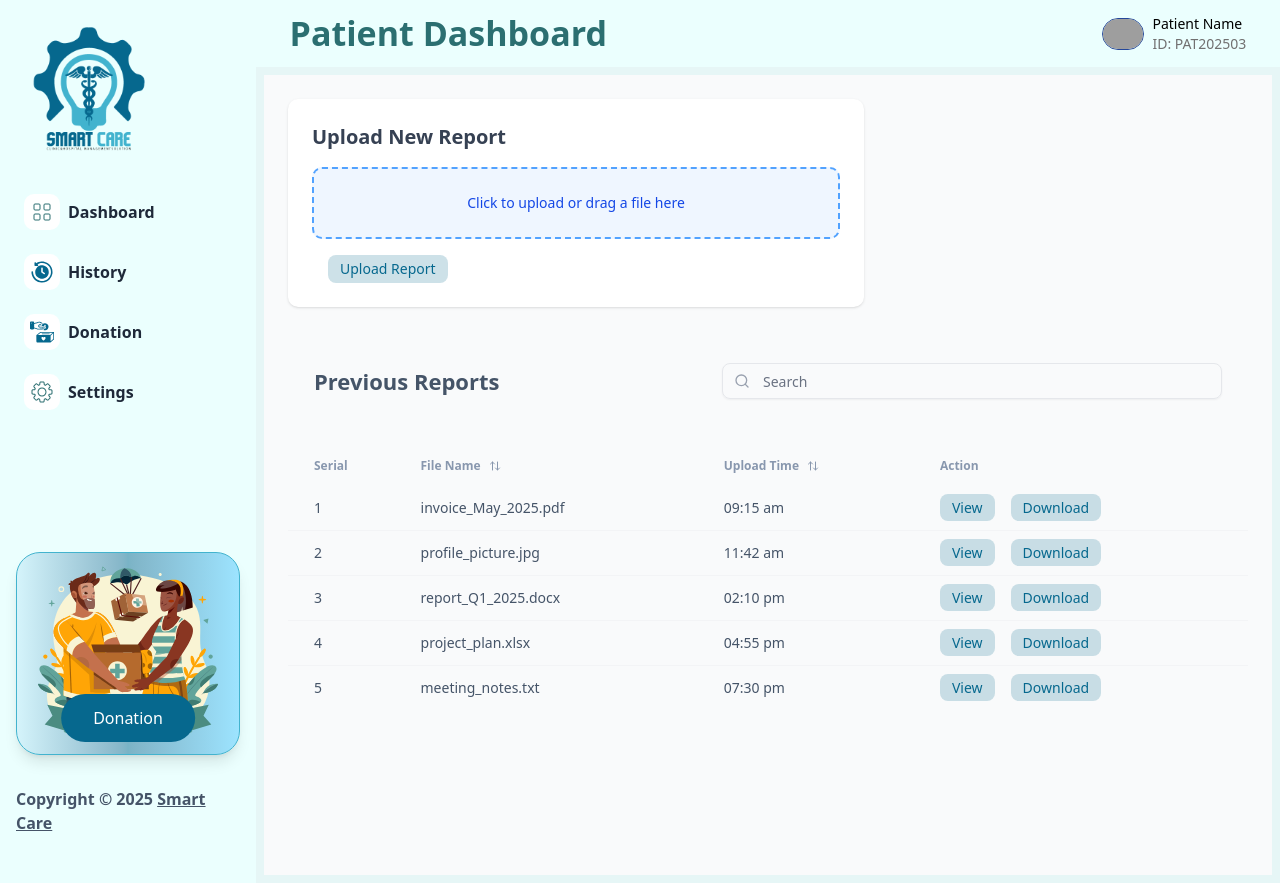
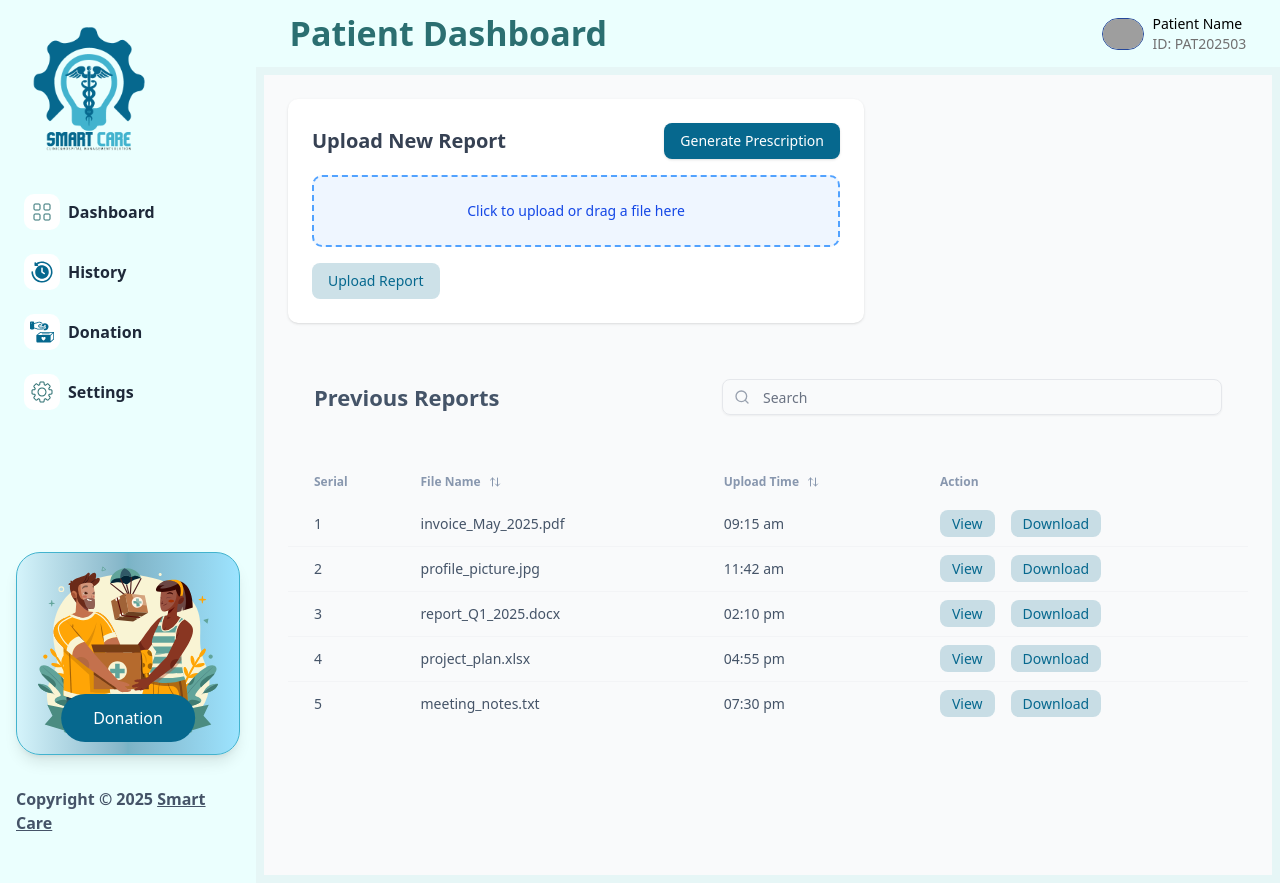
Before and after one commit to alam2025/smart-care, a Next.js app: page /dashboard/patient/history/report in a window 1280 px wide. Built offline with nearby package versions, Linux system fonts and the light colour scheme; grey boxes are pictures that could not be loaded.

Commit message:
patient histoy report generate prescription btn add

```diff
--- a/app/dashboard/patient/history/report/page.tsx
+++ b/app/dashboard/patient/history/report/page.tsx
@@ -106,12 +106,24 @@ export default function ReportPage() {
       {/* Upload Form */}
       <form
         onSubmit={handleUpload}
-        className="bg-white p-6 rounded-lg shadow max-w-xl space-y-4"
+        className="bg-white p-6 rounded-lg shadow max-w-xl w-full space-y-4"
       >
+        {/* Header Row */}
+        <div className="flex items-center justify-between">
           <h2 className="text-xl font-semibold text-gray-700">
             Upload New Report
           </h2>
 
+          <button
+            type="button"
+            // onClick={handleGeneratePrescription}
+            className="bg-[#06688E] text-white px-4 py-2 rounded-md text-sm font-medium shadow hover:bg-[#05506E] transition"
+          >
+            Generate Prescription
+          </button>
+        </div>
+
+        {/* File Upload */}
         <label className="block w-full">
           <div className="flex items-center justify-center w-full px-4 py-6 border-2 border-dashed border-blue-400 rounded-lg cursor-pointer bg-blue-50 hover:bg-blue-100 transition">
             <span className="text-sm text-blue-700 font-medium">
@@ -129,19 +141,22 @@ export default function ReportPage() {
           </div>
         </label>
 
-        {/* Show file name if selected */}
+        {/* Selected File Name */}
         {selectedFile && (
           <div className="text-sm text-gray-600">
             <strong>Selected file:</strong> {selectedFile.name}
           </div>
         )}
 
+        {/* Submit Button */}
+        <div className="flex justify-start">
           <button
             type="submit"
-          className="bg-[#06688E33] text-[#06688E] px-3 py-1 rounded-md text-sm font-medium ml-4"
+            className="bg-[#06688E33] text-[#06688E] px-4 py-2 rounded-md text-sm font-medium hover:bg-[#06688E22] transition"
           >
             Upload Report
           </button>
+        </div>
       </form>
 
       <TableCardHeader title="Previous Reports" />
```
Lines whose indentation alone changed are shown as unchanged.
